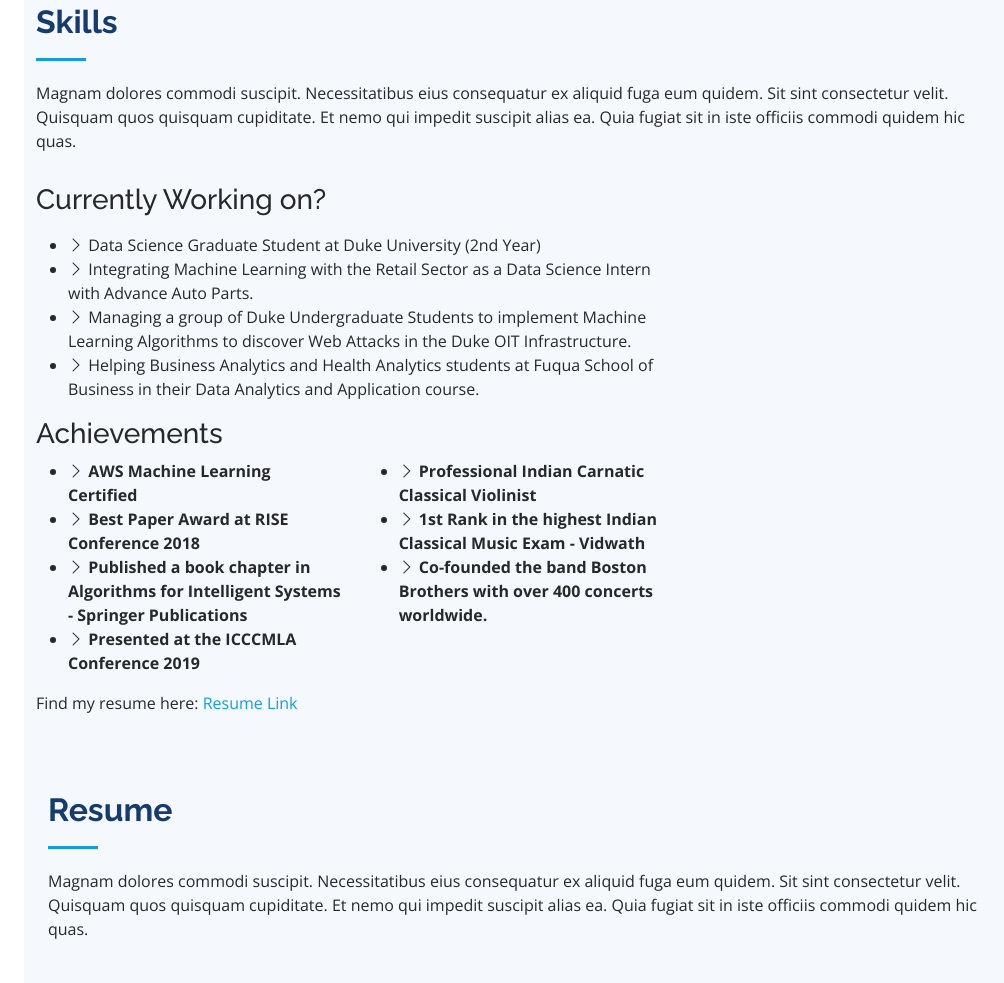
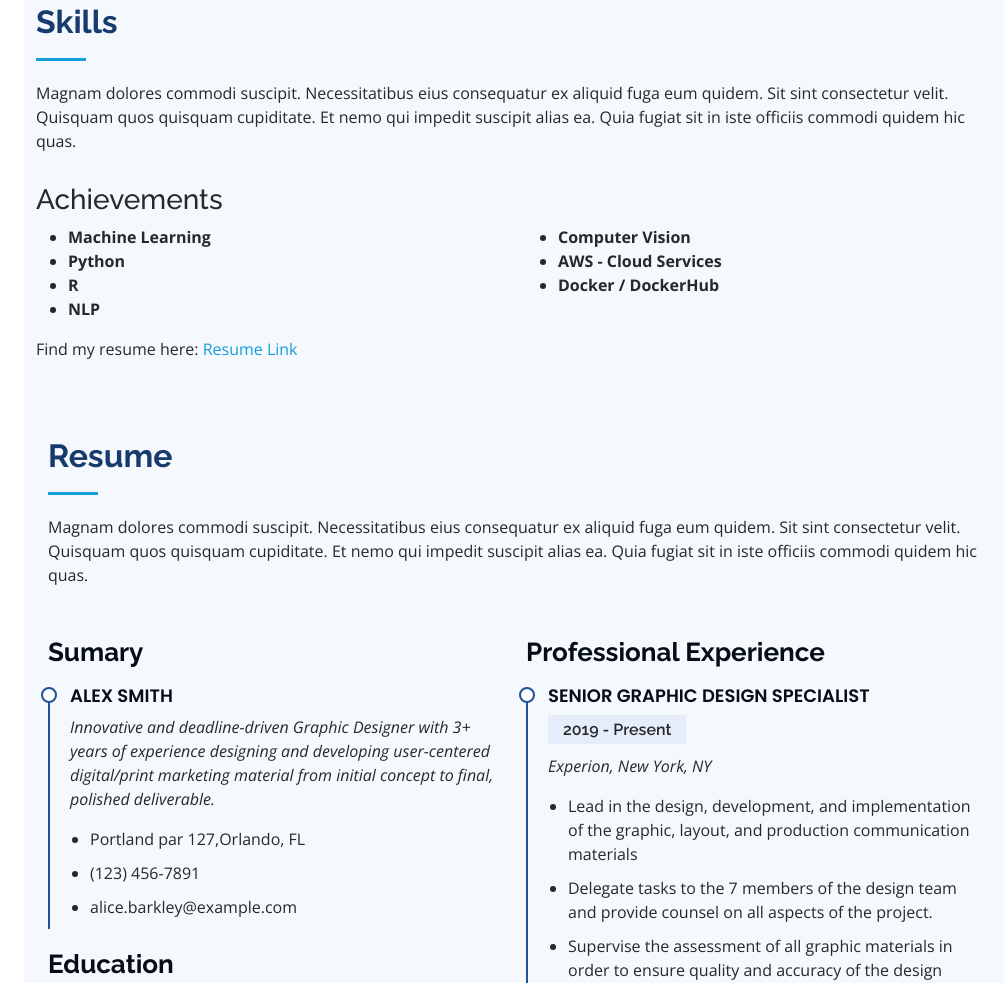
Before and after one commit to PranavM98/personal-website, a plain HTML site: page index.html in a window 1280 px wide. Shown: the part 3056-4039 px from the top of the page, without its empty margins (276-1280 px from the left). Drawn offline with nearby package versions, Linux system fonts and the light colour scheme.

Commit message:
changed skills

```diff
--- a/index.html
+++ b/index.html
@@ -328,34 +328,22 @@
         </div>
 
 
-        <div class="col-lg-8 pt-4 pt-lg-0 content" data-aos="fade-left">
-          <h3>Currently Working on?</h3>
-          <p class="fst-italic">
-             <ul>
-               <li><i class="bi bi-chevron-right"></i> Data Science Graduate Student at Duke University (2nd Year)</li>
-               <li><i class="bi bi-chevron-right"></i> Integrating Machine Learning with the Retail Sector as a Data Science Intern with Advance Auto Parts. </li>
-               <li><i class="bi bi-chevron-right"></i> Managing a group of Duke Undergraduate Students to implement Machine Learning Algorithms to discover Web Attacks in the Duke OIT Infrastructure. </li>
-               <li> <i class="bi bi-chevron-right"></i> Helping Business Analytics and Health Analytics students at Fuqua School of Business in their Data Analytics and Application course.</li>
-
-
-            </ul>
-          </p>
 
           <h3>Achievements</h3>
           <div class="row">
             <div class="col-lg-6">
               <ul>
-                <li><i class="bi bi-chevron-right"></i> <strong>AWS Machine Learning Certified </strong> </li>
-                <li><i class="bi bi-chevron-right"></i> <strong>Best Paper Award at RISE Conference 2018</strong> </li>
-                <li><i class="bi bi-chevron-right"></i> <strong>Published a book chapter in Algorithms for Intelligent Systems - Springer Publications</strong></li>
-                <li><i class="bi bi-chevron-right"></i> <strong>Presented at the ICCCMLA Conference 2019</strong></li>
+                <li> <strong>Machine Learning </strong> </li>
+                <li> <strong>Python</strong> </li>
+                <li><strong>R</strong></li>
+                <li><strong>NLP</strong></li>
               </ul>
             </div>
             <div class="col-lg-6">
               <ul>
-                <li><i class="bi bi-chevron-right"></i> <strong>Professional Indian Carnatic Classical Violinist </strong> </li>
-                <li><i class="bi bi-chevron-right"></i> <strong>1st Rank in the highest Indian Classical Music Exam - Vidwath</strong> </li>
-                <li><i class="bi bi-chevron-right"></i> <strong>Co-founded the band Boston Brothers with over 400 concerts worldwide.</strong></li>
+                <li> <strong>Computer Vision</strong> </li>
+                <li><strong>AWS - Cloud Services</strong> </li>
+                <li><strong>Docker / DockerHub </strong></li>
               </ul>
             </div>
 
@@ -363,7 +351,7 @@
 
 
           </div>
-        </div>
+
 
         <!--
         <div class="row skills-content">
```
Also changed, not shown: 1 other file.
